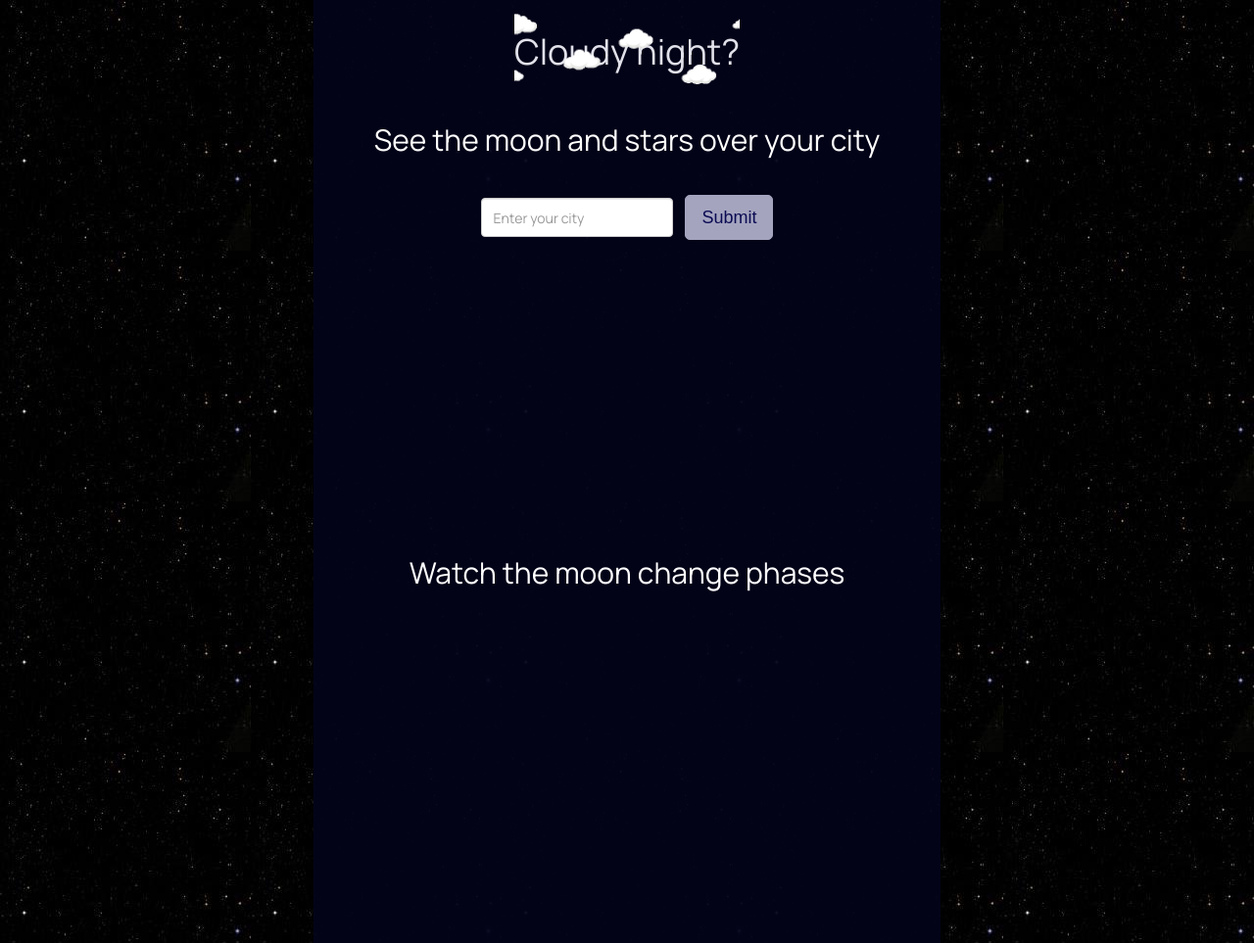
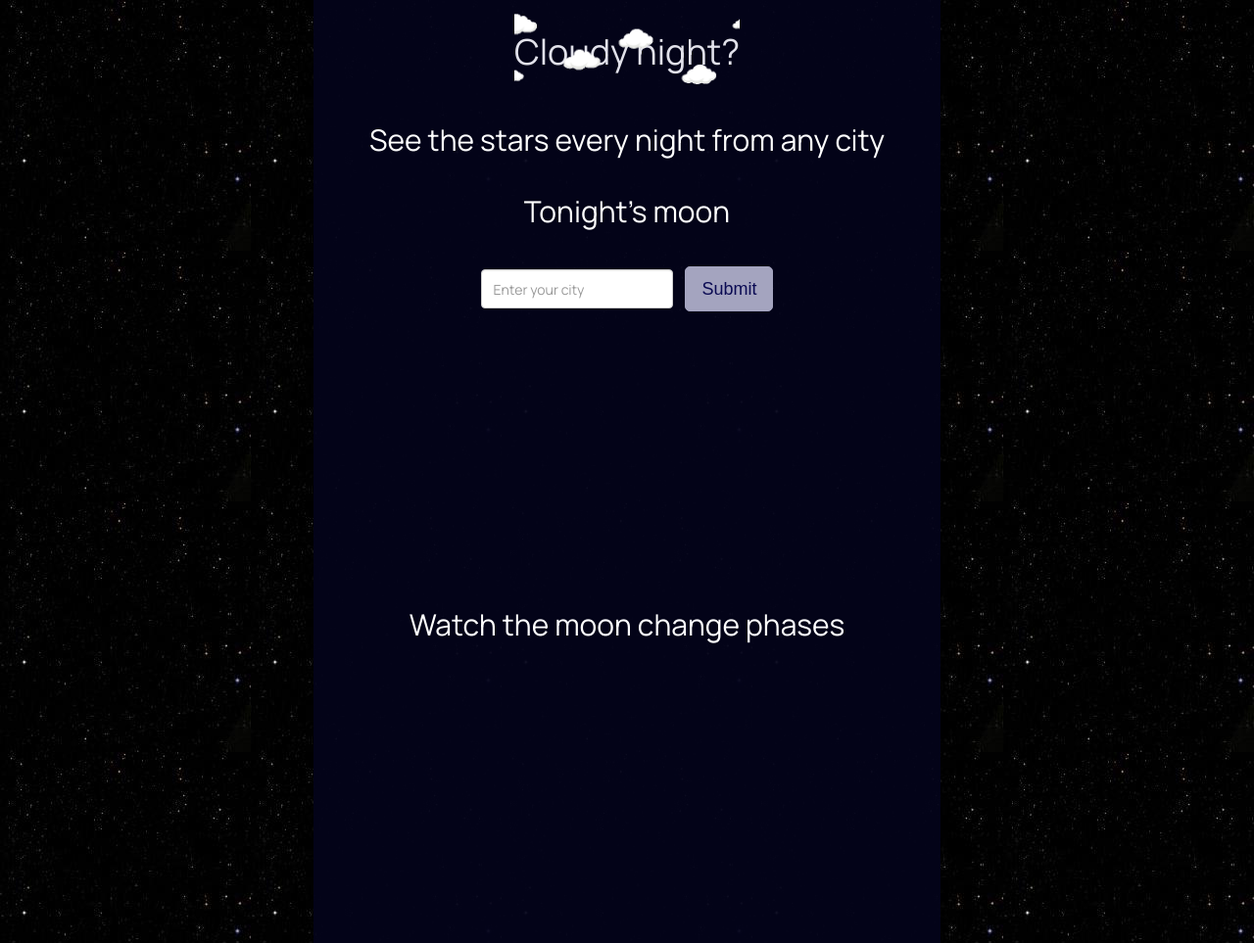
Before and after one commit to naushinrahman/Moon-App, a website: page public/index.html in a window 1280 px wide. Shown: the top 963 px of the page at 98% size. Drawn offline with nearby package versions, Linux system fonts and the light colour scheme; no server answers.

Commit message:
some visual modifications

```diff
--- a/public/index.html
+++ b/public/index.html
@@ -14,8 +14,10 @@
            <img src="../cloud.gif">
             <h1>Cloudy night?</h1>
         </div>
+        <h2>See the stars every night from any city</h2>
         <form class="form-inline" id="moonForm">
-            <h2>See the moon and stars over your city</h2>
+        <div id="tonight-star"></div>
+            <h2>Tonight's moon</h2>
             <br>
             <fieldset>
                 <div class="form-group">
@@ -26,8 +28,6 @@
         </form>
         <br>
         <div id="tonight-moon"></div>
-        <h2> </h2>
-        <div id="tonight-star"></div>
         <h2>Watch the moon change phases</h2>
         <div id="moon-phase"></div>
         <p>&copy; Naushin Rahman</p>
```
Also changed, not shown: cloud.gif (deleted), cosmos.jpg (deleted).
